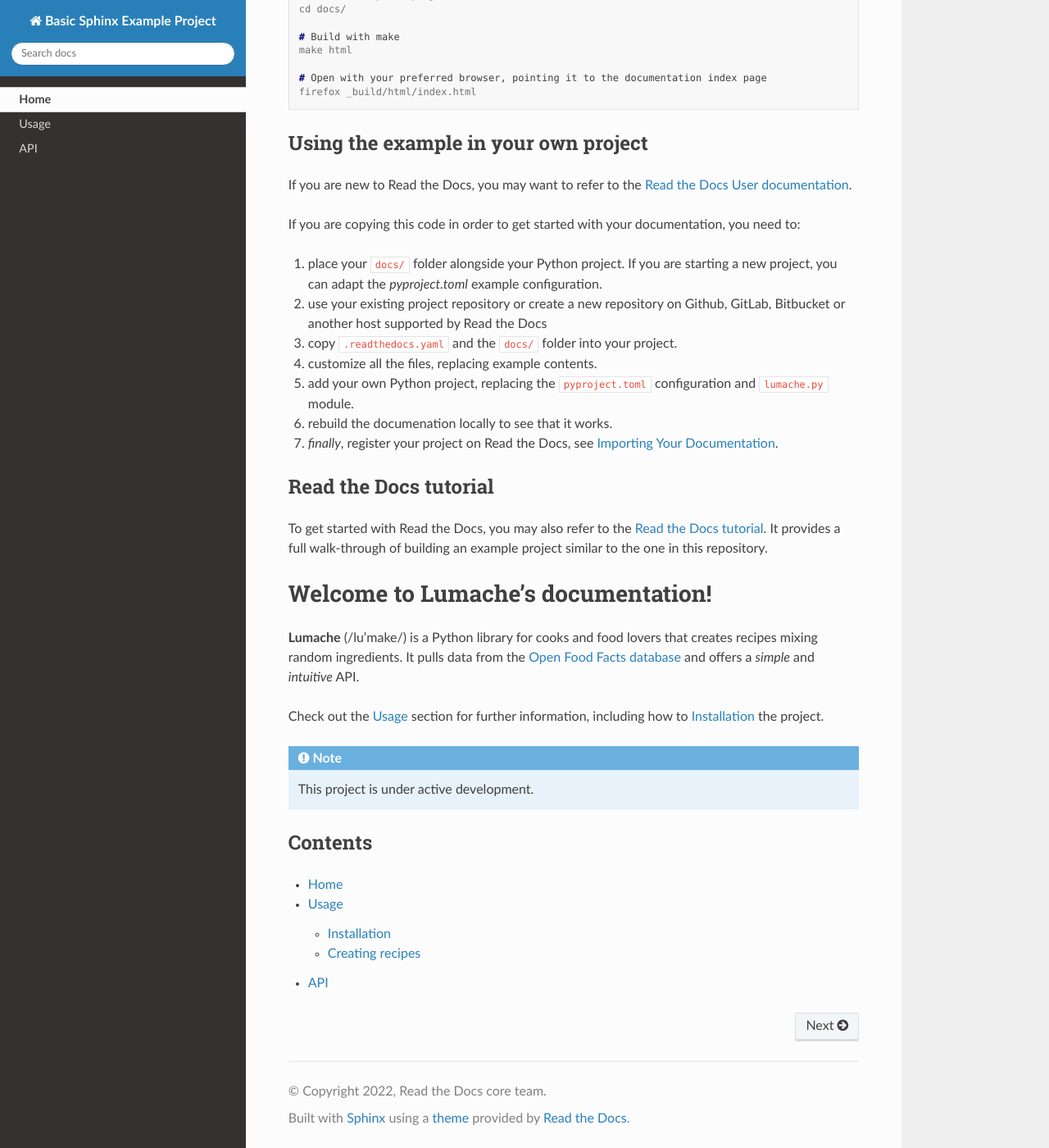
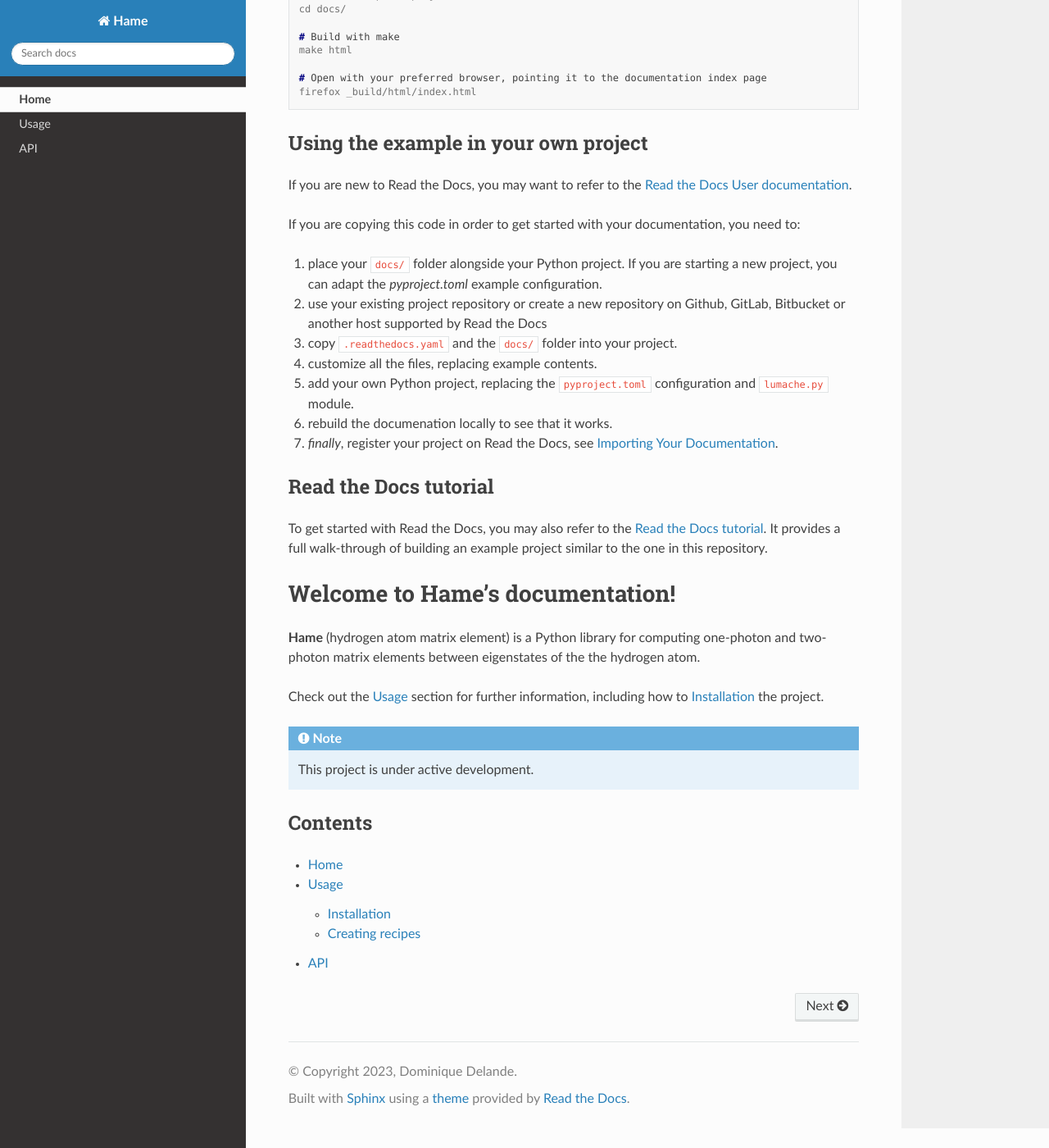
Before and after one commit to delande/hame-tutorial, a Sphinx documentation site: the page built from docs/index.rst, in a window 1280 px wide and 1400 px high, scrolled down 664 px. Shown: the whole window at 82% size. Built offline with Sphinx 7.4.7 and the Read the Docs theme 2.0.0, drawn with Linux system fonts in a browser that asks for light colours.

Commit message:
More changes

```diff
--- a/docs/conf.py
+++ b/docs/conf.py
@@ -17,9 +17,9 @@
 
 # -- Project information -----------------------------------------------------
 
-project = "Basic Sphinx Example Project"
-copyright = "2022, Read the Docs core team"
-author = "Read the Docs core team"
+project = "Hame"
+copyright = "2023, Dominique Delande"
+author = "Dominique Delande"
 
 
 # -- General configuration ---------------------------------------------------
--- a/docs/index.rst
+++ b/docs/index.rst
@@ -1,12 +1,10 @@
 .. include:: ../README.rst
 
-Welcome to Lumache's documentation!
+Welcome to Hame's documentation!
 ===================================
 
-**Lumache** (/lu'make/) is a Python library for cooks and food lovers
-that creates recipes mixing random ingredients.
-It pulls data from the `Open Food Facts database <https://world.openfoodfacts.org/>`_
-and offers a *simple* and *intuitive* API.
+**Hame** (hydrogen atom matrix element) is a Python library for computing one-photon and two-photon matrix elements between
+eigenstates of the the hydrogen atom.
 
 Check out the :doc:`usage` section for further information, including
 how to :ref:`installation` the project.
--- a/docs/usage.rst
+++ b/docs/usage.rst
@@ -6,11 +6,11 @@ Usage
 Installation
 ------------
 
-To use Lumache, first install it using pip:
+To use Hame, first install it using pip:
 
 .. code-block:: console
 
-   (.venv) $ pip install lumache
+   (.venv) $ pip install hame
 
 Creating recipes
 ----------------
```
